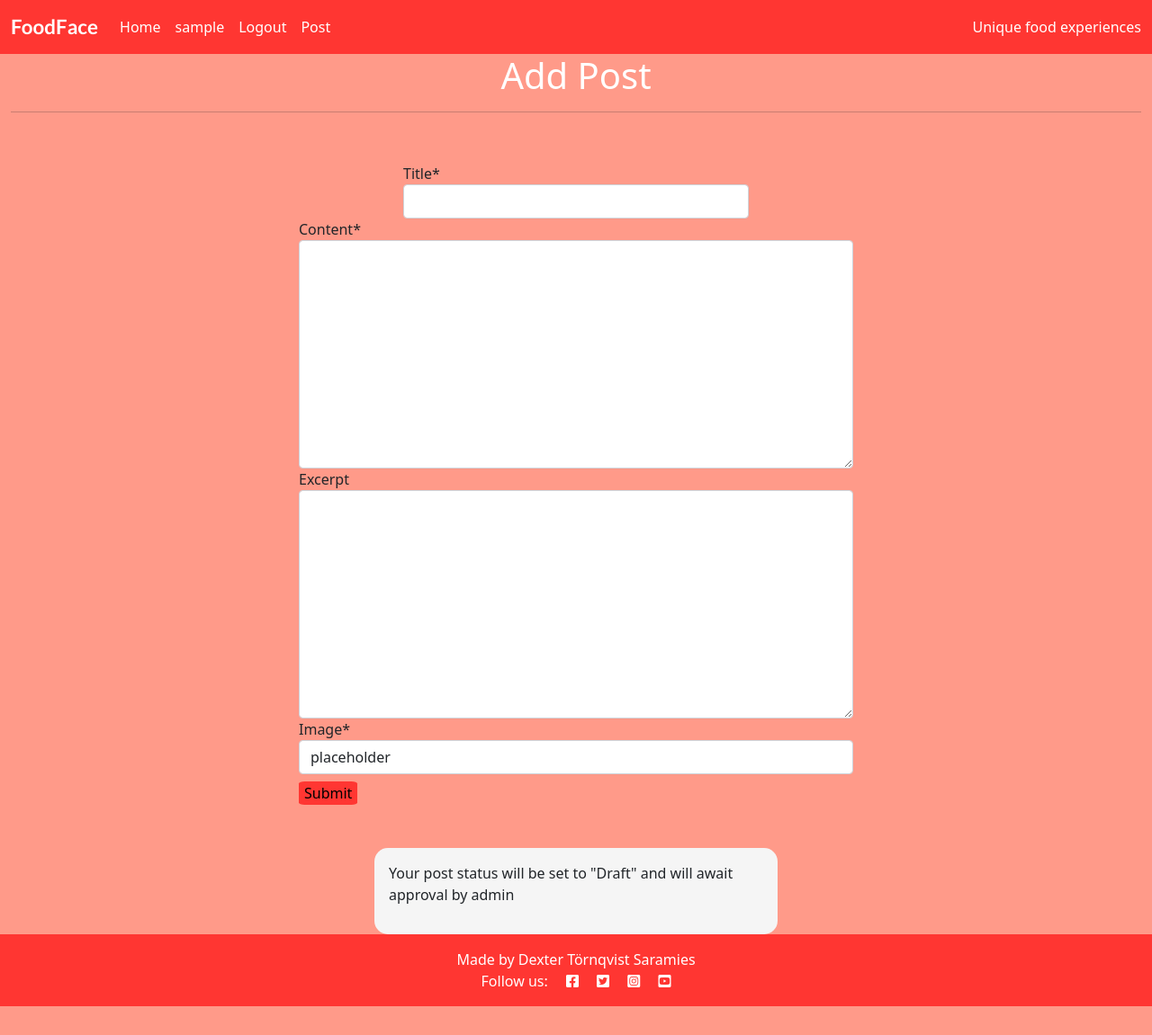
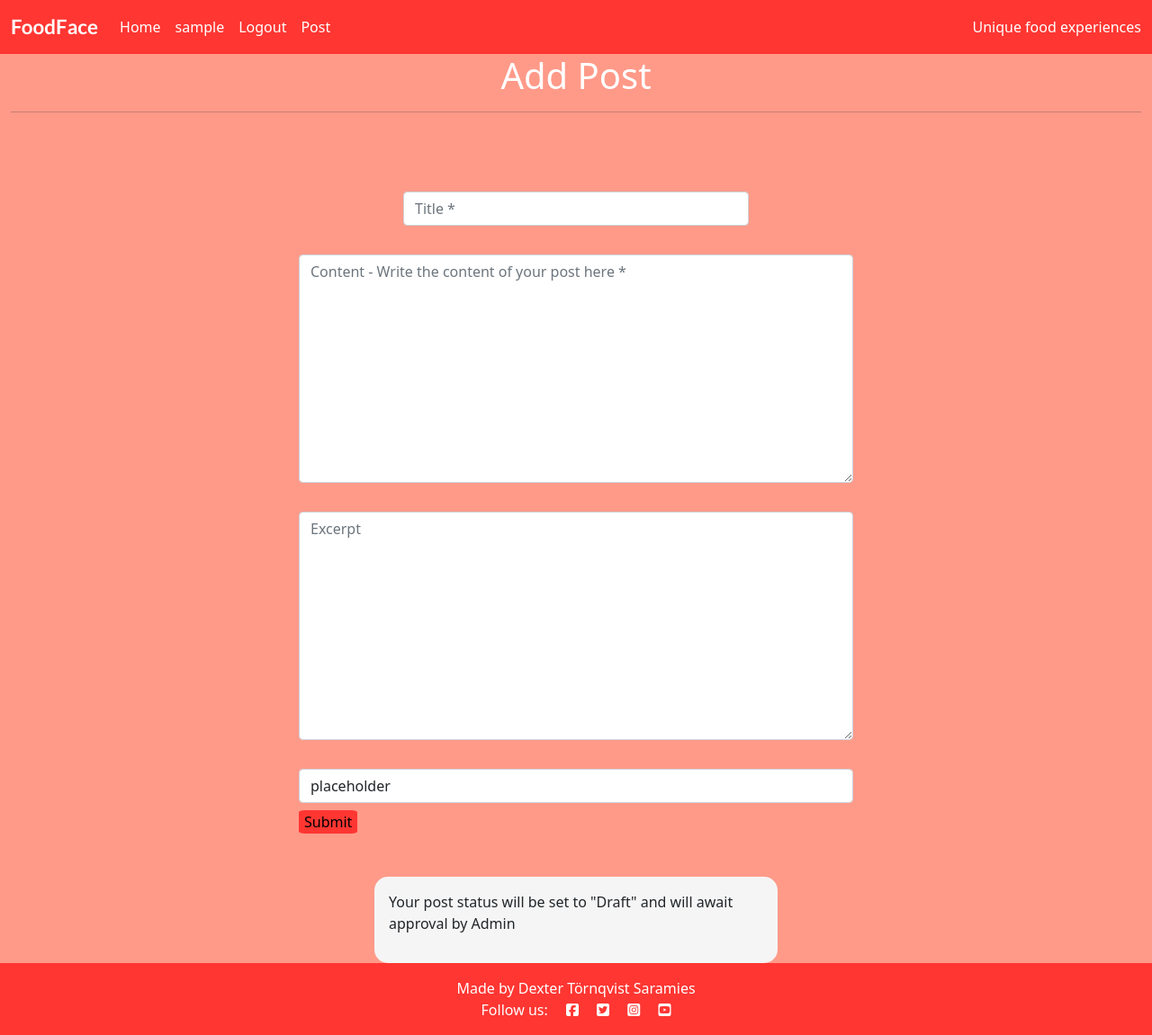
Before and after one commit to Bigkaboon/FoodFace, a Django app: page /addpost/ in a window 1280 px wide. Shown: the whole page at 90% size. Before the commit the page ends 1119 px from the top, so only its background shows below. Run offline with Django 3.2, Linux system fonts and the light colour scheme; the visitor is signed in with stand-in values (Sample User, id 1); some libraries are stand-ins or nearby versions.

Commit message:
Styled Edit/Delete btns on Posts - Styled PostForm

```diff
--- a/blog/forms.py
+++ b/blog/forms.py
@@ -11,6 +11,25 @@ class PostForm(forms.ModelForm):
         model = Post
         fields = ('title', 'content', 'excerpt', 'featured_image')
 
+    def __init__(self, *args, **kwargs):
+
+        super().__init__(*args, **kwargs)
+        placeholders = {
+            'title': 'Title',
+            'content': 'Content - Write the content of your post here',
+            'excerpt': 'Excerpt'
+        }
+
+        for field in self.fields:
+            if field != 'featured_image':
+                if self.fields[field].required:
+                    placeholder = f'{placeholders[field]} *'
+                else:
+                    placeholder = placeholders[field]
+                self.fields[field].widget.attrs['placeholder'] = placeholder
+            self.fields[field].widget.attrs['class'] = 'post-form-style'
+            self.fields[field].label = False
+
 class ProfileForm(forms.ModelForm):
     class Meta:
         model = Profile
--- a/static/css/style.css
+++ b/static/css/style.css
@@ -295,6 +295,7 @@ h5 {
     background-color: #FF9A98;
     border: 1px solid black;
     border-radius: 5px;
+    padding: .25rem;
 }
 
 .comment-bg {
@@ -314,6 +315,10 @@ h5 {
     margin-left: 1rem;
     margin-right: 1rem;
     margin-top: 0.5rem;
+}
+
+.post-edit-delete>a>i {
+    padding: 0.5rem;
 }
 
 .add-post-bg {
@@ -430,6 +435,10 @@ h5 {
     width: 100%;
 }
 
+.post-form-style {
+    margin-top: 2rem;
+}
+
 @media screen and (min-width: 390px) {
     #post-feed {
         min-height: 90vh;
@@ -504,6 +513,8 @@ h5 {
     .navbar-text {
         display: none;
     }
+
+
 }
 
 @media screen and (min-width: 768px){
--- a/templates/add_post.html
+++ b/templates/add_post.html
@@ -16,7 +16,7 @@
     {% endif %}
   </div>
   <div class="info-text">
-    <p>Your post status will be set to "Draft" and will await approval by admin</p>
+    <p>Your post status will be set to "Draft" and will await approval by Admin</p>
   </div>
 </div>
 
--- a/templates/base.html
+++ b/templates/base.html
@@ -17,7 +17,7 @@
         integrity="sha384-gtEjrD/SeCtmISkJkNUaaKMoLD0//ElJ19smozuHV6z3Iehds+3Ulb9Bn9Plx0x4" crossorigin="anonymous">
         </script>
     <link rel="stylesheet" href="{% static 'css/style.css' %}">
-
+    <script src="https://kit.fontawesome.com/51e424462e.js" crossorigin="anonymous"></script>
 </head>
 
 <body class="d-flex flex-column h-100">
--- a/templates/post_detail.html
+++ b/templates/post_detail.html
@@ -7,8 +7,8 @@
       <div class="col-md-6 masthead-text">
         {% if user.is_authenticated and post.author == user %}
         <span class="post-edit-delete">
-            <a href="{% url 'update_post' post.slug %}" class="comment-btns" style="color: #E84610;background-color: white;text-decoration: none;">Edit</a>
-            <a href="{% url 'delete_post' post.slug %}" class="comment-btns" style="color: #E84610;background-color: white;text-decoration: none;">Delete</a>
+            <a href="{% url 'update_post' post.slug %}" class="comment-btns" style="color: white;"><i class="fa-solid fa-pencil"></i></a>
+            <a href="{% url 'delete_post' post.slug %}" class="comment-btns" style="color: white;"><i class="fa-regular fa-trash-can"></i></a>
         </span>
         {% endif %}
         <!-- Post title goes in these h1 tags -->
```
